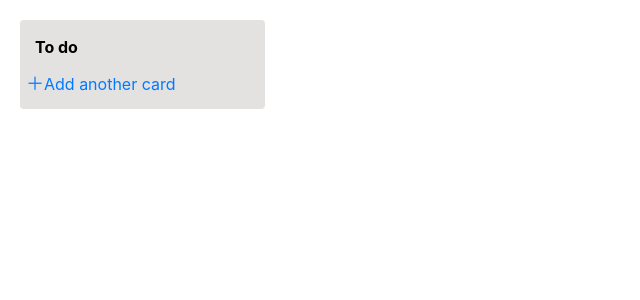
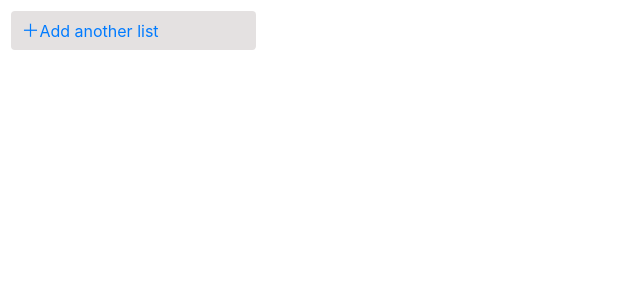
Before and after one commit to NinjaChaan/DogiBoard, a React (Create React App) app: page / in a window 1280 px wide. Shown: the top 300 px of the page, without its empty margins (0-640 px from the left). Built offline with nearby package versions, Linux system fonts and the light colour scheme.

Commit message:
Draggable cards, etc

```diff
--- a/package.json
+++ b/package.json
@@ -8,6 +8,7 @@
     "@testing-library/user-event": "^7.2.1",
     "bootstrap": "^4.4.1",
     "react": "^16.13.1",
+    "react-beautiful-dnd": "^13.0.0",
     "react-bootstrap": "^1.0.0",
     "react-dom": "^16.13.1",
     "react-scripts": "3.4.1"
--- a/src/App.js
+++ b/src/App.js
@@ -1,14 +1,17 @@
 import React, { useState, useEffect } from 'react'
-import CardList from './components/cardList.js'
-//import Card from './components/card.js'
-import Button from 'react-bootstrap/Button'
+import ListTable from './components/listTable.js'
+
 const App = () => {
-
 
 	return (
 		<div className="App">
 			<header className="App-header">
-				<CardList title='To do' />
+				<table>
+					<tbody>
+						<ListTable />
+					</tbody>
+				</table>
+
 			</header>
 		</div>
 	)
--- a/src/components/addCard.js
+++ /dev/null
@@ -1,53 +0,0 @@
-import React, { useState } from 'react'
-import Button from 'react-bootstrap/Button'
-import './cardList.css'
-
-const AddCard = ({ cards, addCard, changeShowAddAnother }) => {
-	const [cardText, setCardText] = useState('')
-	const textArea = document.querySelector('textarea')
-	const textRowCount = textArea ? textArea.value.split("\n").length : 0
-	let textRowCountFinal = 0
-	if (textArea && textArea.value.match(/(.|[\r\n]){1,26}/g)) {
-		textRowCountFinal = textRowCount + textArea.value.match(/(.|[\r\n]){1,26}/g).length
-	}
-	const rows = textRowCountFinal - 1
-	console.log(rows)
-	const createCard = (event) => {
-		event.preventDefault()
-		if (cardText.length > 0) {
-			const newCard = {
-				text: cardText
-			}
-			addCard(newCard)
-		}
-	}
-
-	const handleTextChange = (event) => {
-		setCardText(event.target.value)
-	}
-	return (
-		<div>
-			<form onSubmit={createCard}>
-				<div>
-					<br />
-					<div contenteditable className='add-card-text'>
-						<textarea
-							className='textarea-add-card'
-							placeholder='Enter a title for this card'
-							rows={cardText.length > 0 ? rows : 1}
-							value={cardText}
-							onChange={handleTextChange}
-						/>
-					</div>
-				</div>
-				<div>
-					<Button className='btn-add-card' variant='success' type="submit">Add card</Button>
-					<Button className='btn-close-add-card' variant='light' onClick={() => changeShowAddAnother(true)}>✕</Button>
-				</div>
-			</form>
-
-		</div>
-	)
-}
-
-export default AddCard
--- /dev/null
+++ b/src/components/addItem.js
@@ -0,0 +1,80 @@
+import React, { useState } from 'react'
+import Button from 'react-bootstrap/Button'
+import './cardList.css'
+
+const AddItem = ({ cards, addItem, changeShowAddAnother, buttonText, defaultText, classType }) => {
+	const [cardText, setCardText] = useState('')
+	const textArea = document.querySelector('textarea')
+	const textRowCount = textArea ? textArea.value.split("\n").length : 0
+	let textRowCountFinal = 0
+	if (textArea && textArea.value.match(/(.|[\r\n]){1,26}/g)) {
+		textRowCountFinal = textRowCount + textArea.value.match(/(.|[\r\n]){1,26}/g).length
+	}
+	const rows = textRowCountFinal - 1
+	console.log(rows)
+
+	const createItem = (event) => {
+		event.preventDefault()
+		if (cardText.length > 0) {
+			let newCard = {}
+			if (classType === 'card') {
+				newCard = {
+					text: cardText,
+					id: Math.floor(Math.random() * 999999)
+				}
+			} else {
+				newCard = {
+					text: cardText,
+					cards: []
+				}
+			}
+			addItem(newCard)
+			setCardText('')
+		}
+	}
+
+	const handleTextChange = (event) => {
+		console.log(event)
+		if (event.key === 'Enter') {
+			event.preventDefault()
+		}
+		setCardText(event.target.value)
+	}
+
+	const handleKeyPress = (event) => {
+		if (event.key === 'Enter') {
+			event.preventDefault();
+			//document.getElementById('listTitle').blur()
+			createItem(event)
+		}
+	}
+
+	return (
+		<div className={`btn-add-another-${classType}`} >
+			<form onSubmit={createItem}>
+				<div>
+					<br />
+					<div className='add-card-text'>
+						<textarea
+							id='listTitle'
+							autoFocus={true}
+							className={`textarea-add-${classType}`}
+							spellCheck='false'
+							placeholder={defaultText}
+							rows={cardText.length > 0 ? rows : 1}
+							value={cardText}
+							onKeyPress={handleKeyPress}
+							onChange={handleTextChange}
+						/>
+					</div>
+				</div>
+				<div className={`div-add-${classType}`}>
+					<Button className={`btn-add-${classType}`} variant='success' type="submit">{buttonText}</Button>
+					<Button className='btn-close-add-card' variant='light' onClick={() => changeShowAddAnother(true)}>✕</Button>
+				</div>
+			</form>
+		</div>
+	)
+}
+
+export default AddItem
--- /dev/null
+++ b/src/components/cardDraggable.js
@@ -0,0 +1,26 @@
+import React from 'react'
+import Card from 'react-bootstrap/Card'
+import { Draggable } from 'react-beautiful-dnd'
+
+const CardDraggable = ({ text, i, id }) => {
+	return (
+		<Draggable draggableId={id.toString()} index={i}>
+			{(provided) => (
+				<tr ref={provided.innerRef}
+					{...provided.draggableProps}
+					{...provided.dragHandleProps}>
+					<td>
+						<Card body padding={'30px'}
+						>
+							<Card.Text>
+								{text}
+							</Card.Text>
+						</Card>
+					</td>
+				</tr>
+			)}
+		</Draggable>
+	)
+}
+
+export default CardDraggable
--- a/src/components/cardList.css
+++ b/src/components/cardList.css
@@ -1,10 +1,15 @@
 .cardList{
-	margin: 20px;
+	margin: 10px;
+	margin-right: 0px;
 	background-color: rgb(228, 225, 225);
 	width: 245px;
 	table-layout: fixed;
 	height: auto;
 	border-radius: 4px;
+}
+
+td{
+	vertical-align: top;
 }
 
 th{
--- a/src/components/cardList.js
+++ b/src/components/cardList.js
@@ -1,18 +1,40 @@
 import React, { useState } from 'react'
+import { DragDropContext, Droppable } from 'react-beautiful-dnd'
 //import Card from './card'
-import Card from 'react-bootstrap/Card'
+import CardDraggable from './cardDraggable'
 import Button from 'react-bootstrap/Button'
-import AddCard from './addCard'
+import AddItem from './addItem'
 import './cardList.css'
 
-const CardList = ({ title }) => {
+const CardList = ({ cards, innerRef, placeholder, showingAddAnother, changeShowAddAnother, createCard }) => {
+	return (
+		<tbody ref={innerRef}>
+			{cards.map((card, i) =>
+				<CardDraggable key={i} text={card.text} i={i} id={card.id} />
+			)}
+			{placeholder}
+			<tr>
+				<td>
+					{showingAddAnother
+						? <Button className='btn-add-another-card' variant='link' onClick={() => changeShowAddAnother(false)}>
+							<font size='4'>＋</font>Add another card
+				 			</Button>
+						: <AddItem addItem={createCard} changeShowAddAnother={changeShowAddAnother} buttonText='Add card' defaultText='Enter a title for this card' classType='card' />
+					}
+				</td>
+			</tr>
+		</tbody>
+	)
+}
+
+const CardListContainer = ({ listTitle, cards, index, setCards }) => {
 	const [showingAddAnother, setShowingAddAnother] = useState(true)
-	const [cards, setCards] = useState([])
-
+	//const [cards, setCards] = useState(cardList ?? [])
+	const [title, setTitle] = useState(listTitle)
 	const [listTitleClass, setListTitleClass] = useState('textarea-list-title')
 
-	const addCard = (card) => {
-		setCards(cards.concat(card))
+	const createCard = (newCard) => {
+		setCards(cards.concat(newCard))
 	}
 
 	const changeShowAddAnother = (show) => {
@@ -20,50 +42,61 @@ const CardList = ({ title }) => {
 	}
 
 	const handleKeyPress = (event) => {
+		if (event.key === 'Enter') {
 			event.preventDefault();
-		if (event.key === 'Enter') {
-			document.getElementById('cardTitle').blur()
+			document.getElementById('listTitle').blur()
 		}
 	}
 
+	const handleTextChange = (event) => {
+		console.log(event)
+		if (event.key === 'Enter') {
+			event.preventDefault()
+		}
+		setTitle(event.target.value)
+	}
+
 	return (
-		<div>
+		<td>
 			<table className='cardList'>
 				<thead>
 					<tr>
+						<td>
 							<textarea
-							id='cardTitle'
+								value={title}
+								onChange={handleTextChange}
+								id='listTitle'
 								onBlur={() => setListTitleClass('textarea-list-title')}
 								className={listTitleClass}
 								maxLength={25}
+								spellCheck='false'
 								onKeyPress={handleKeyPress}
 								onClick={() => setListTitleClass('textarea-list-title-editing')}
 							>
-							{title}
 							</textarea>
+						</td>
 					</tr>
 				</thead>
-				<tbody>
+
 					{
-						cards.map((card) =>
-							<Card body padding={'30px'}>
-								<Card.Text>
-									{card.text}
-								</Card.Text>
-							</Card>
-						)
+						<Droppable droppableId={index.toString()}>
+							{provided => (
+								<CardList cards={cards}
+									showingAddAnother={showingAddAnother}
+									changeShowAddAnother={changeShowAddAnother}
+									createCard={createCard}
+									innerRef={provided.innerRef}
+									placeholder={provided.placeholder}
+									{...provided.droppableProps}>
+
+
+								</CardList>
+							)}
+						</Droppable>
 					}
-					{showingAddAnother
-						? <Button className='btn-add-another-card' variant='link' onClick={() => changeShowAddAnother(false)}>
-							<font size='4'>＋</font>Add another card
-				 			</Button>
-						: <AddCard addCard={addCard} changeShowAddAnother={changeShowAddAnother} />
-					}
-
-				</tbody>
 			</table>
-		</div>
+		</td >
 	)
 }
 
-export default CardList
+export default CardListContainer
--- /dev/null
+++ b/src/components/listTable.js
@@ -0,0 +1,123 @@
+import React, { useState } from 'react'
+import Button from 'react-bootstrap/Button'
+import AddItem from './addItem'
+import CardListContainer from './cardList.js'
+import { DragDropContext, Droppable } from 'react-beautiful-dnd'
+
+const ListTable = ({ addList }) => {
+	const [cardLists, setCardLists] = useState([])
+
+	const [showingAddAnother, setShowingAddAnother] = useState(true)
+
+
+	const changeShowAddAnother = (show) => {
+		setShowingAddAnother(show)
+	}
+
+	const createList = (newList) => {
+		setCardLists(cardLists.concat(newList))
+		changeShowAddAnother(true)
+	}
+
+	const onDragEnd = (result) => {
+		const { destination, source, draggableId } = result
+
+		if (!destination) {
+			return
+		}
+
+		if (destination.droppableId === source.droppableId &&
+			destination.index === source.index) {
+			return
+		}
+
+		if (source.droppableId === destination.droppableId) {
+			const list = cardLists[source.droppableId]
+			const newCards = Array.from(list.cards);
+			newCards.splice(source.index, 1)
+			newCards.splice(destination.index, 0, list.cards[source.index])
+
+			const newList = {
+				...list,
+				cards: newCards
+			}
+
+			const newLists = Array.from(cardLists);
+			newLists.splice(source.droppableId, 1)
+			newLists.splice(source.droppableId, 0, newList)
+
+			setCardLists(newLists)
+		} else {
+			const sourceList = cardLists[source.droppableId]
+			const destinationList = cardLists[destination.droppableId]
+			const newSourceCards = Array.from(sourceList.cards);
+			const newDestinationCards = Array.from(destinationList.cards);
+			newSourceCards.splice(source.index, 1)
+			newDestinationCards.splice(destination.index, 0, sourceList.cards[source.index])
+
+			const newSourceList = {
+				...sourceList,
+				cards: newSourceCards
+			}
+
+			const newDestinationList = {
+				...destinationList,
+				cards: newDestinationCards
+			}
+
+			const newLists = Array.from(cardLists);
+			newLists.splice(source.droppableId, 1)
+			newLists.splice(source.droppableId, 0, newSourceList)
+			newLists.splice(destination.droppableId, 1)
+			newLists.splice(destination.droppableId, 0, newDestinationList)
+
+			setCardLists(newLists)
+		}
+
+	}
+
+	const updatecards = (cards, index) => {
+		const newList = {
+			...cardLists[index],
+			cards: cards
+		}
+
+		const newLists = Array.from(cardLists);
+		newLists.splice(index, 1)
+		newLists.splice(index, 0, newList)
+
+		setCardLists(newLists)
+	}
+
+	return (
+		<tr>
+			<DragDropContext onDragEnd={onDragEnd}>
+				{
+					cardLists.map((list, i) =>
+						<CardListContainer key={i}
+							listTitle={list.text}
+							cards={list.cards}
+							index={i}
+							setCards={(newcards) => updatecards(newcards, i)} />
+					)
+				}
+				<td>
+					{showingAddAnother
+						? <Button vertical-align={'baseline'} top='0' className='btn-add-another-list' variant='link' onClick={() => changeShowAddAnother(false)}>
+							<font size='4'>＋</font>Add another list
+				 			</Button>
+						: <AddItem
+							addItem={createList}
+							buttonText='Add list'
+							defaultText='Enter a title for this list'
+							classType='list'
+							changeShowAddAnother={changeShowAddAnother} />
+					}
+				</td>
+
+			</DragDropContext>
+		</tr>
+	)
+}
+
+export default ListTable
--- a/src/index.css
+++ b/src/index.css
@@ -16,67 +16,111 @@ code {
 .card{
 	width: 225px;
 	margin: 8px;
+	margin-left: 10px;
 }
 
 .card-body{
 	padding: 0.5rem;
 }
 
-.btn-add-card{
-	margin-left: 10px;
+.div-add-card, .div-add-list{
+	margin-top: -5px;
+	margin-left: 1px;
+}
+
+.div-add-list{
+	margin-left: -4px;
+}
+
+.div-add-card{
+	margin-bottom: -10px;
+}
+
+.btn-add-card, .btn-add-list{
+	margin-left: 5px;
 	margin-bottom: 5px;
 	padding-top: 2px;
 	padding-bottom: 2px;
 	padding-left: 5px;
 	padding-right: 5px;
 }
+.btn-add-list{
+	margin-left: 10px;
+}
 
 .btn-close-add-card{
+	font-weight: bold;
 	margin-bottom: 5px;
 	padding: 4px;
 	padding-left: 10px;
 	font-size: 1.3rem;
 	font-weight: 900;
-	background-color: rgba(255, 255, 255, 0);
-	border: rgba(255, 255, 255, 0);
+	background: transparent;
+	border: none;
 	color: rgba(61, 61, 61, 0.6);
 }
 
 .btn-close-add-card:hover{
-	background-color: rgba(255, 255, 255, 0);
+	background: transparent;
 	color: rgba(61, 61, 61, 1);
 }
 
-.btn-add-another-card{
+.btn-add-another-card, .btn-add-another-list{
+	position: relative;
 	margin: 5px;
+	margin-top: -3px;
 	margin-bottom: 11px;
 	padding: 0;
 	padding-right: 20px;
+	border-radius: 4px;
 }
 
-.btn-add-another-card:hover{
-	text-decoration: none;
-	background-color: rgba(61, 61, 61, 0.31);
+.btn-add-another-list{
+	background-color: rgb(228, 225, 225);
+	width: 245px;
+	margin-left: 10px;
+	margin-top: 10px;
+	padding: 5px;
+	padding-right: 92px;
 }
 
-.textarea-add-card{
-	margin-top: -20px;
+.btn-add-another-card:hover, .btn-add-another-list:hover{
+	text-decoration: none;
+	/* background-color: rgba(61, 61, 61, 0.31); */
+}
+
+.textarea-add-card, .textarea-add-list{
+	width: 223px;
+	color: rgb(0, 0, 0);
+	margin-top: -30px;
+	margin-right: 20px;
+	margin-left: -4px;
 	resize: none;
 	min-height:30px;
 	height: unset;
-	padding: 2px;
+	padding: 0.5rem;
 	border: none;
 	border-radius: 4px;
 }
 
+.textarea-add-list{
+	 padding-top: 0.4rem;
+    padding-left: 0.3rem;
+    padding-right: 0.3rem;
+	margin-top: -25px;
+	margin-right: 5px;
+	margin-left: -4px;
+	font-weight: bold;
+}
+
 .textarea-list-title, .textarea-list-title-editing{
-	height: 35px;
-	width: 220px;
+	height: 30px;
+	width: 223px;
 	font-size: 1rem;
 	font-weight: bold;
 	margin-top: 10px;
-	margin-left: 10px;
-	margin-bottom: -7px;
+	margin-left: 11px;
+	margin-bottom: 0px;
 	padding-right: 100px;
 	resize: none;
 	overflow: hidden;
@@ -84,14 +128,15 @@ code {
 }
 
 .textarea-list-title{
-	padding: 5px;
+	padding-left: 5px;
 	background-color: rgba(255, 255, 255, 0);
 	border: none;
 }
 
 .textarea-list-title-editing{
-	padding: 4px;
-	border: 1px solid rgb(145, 145, 145) !important;
+	padding: 5px;
+	padding-top: 0px;
+	border: 0px solid rgb(145, 145, 145) !important;
 	border-radius: 4px;
-	background-color: rgba(255, 255, 255, 0.31);
+	background-color: rgb(255, 255, 255);
 }
```
Also changed, not shown: src/components/card.js (deleted, +0 -12 lines), 1 other file (tests, documents, lock files or other folders). Lines whose indentation alone changed are shown as unchanged.
